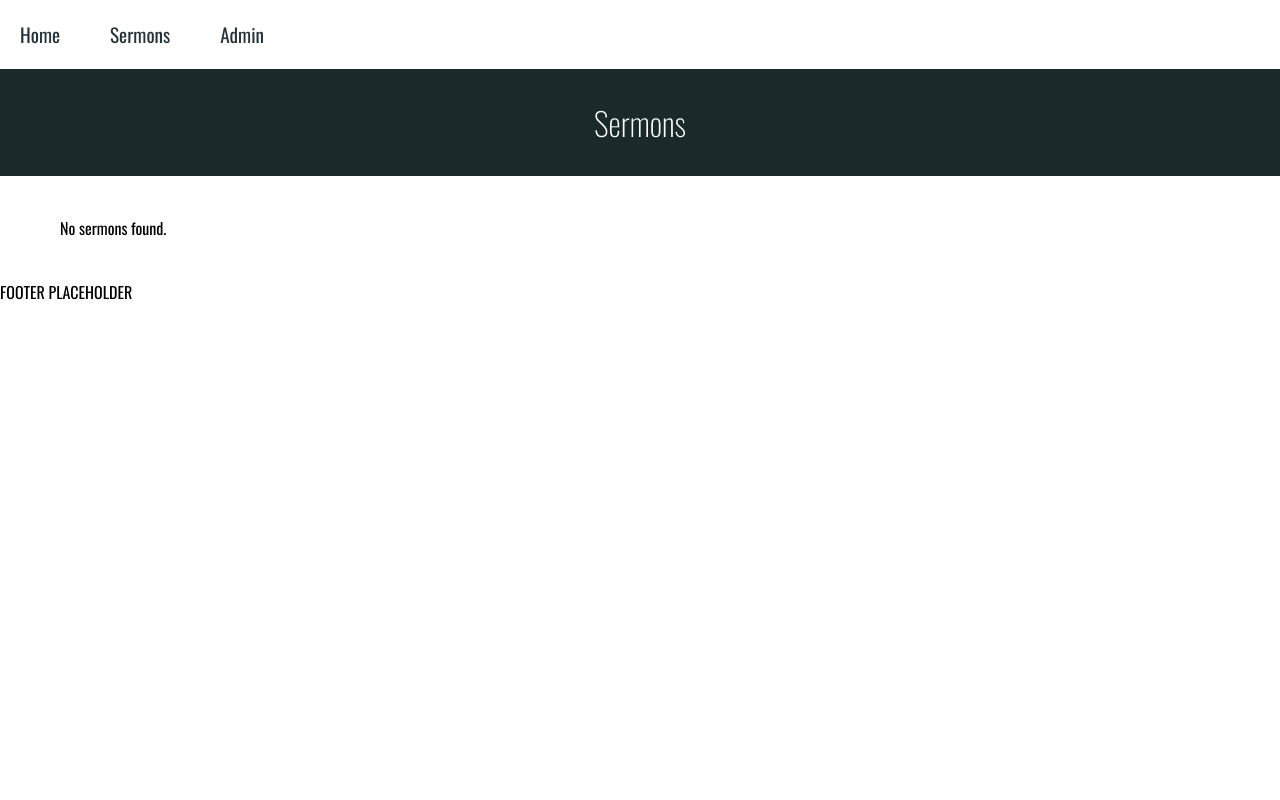
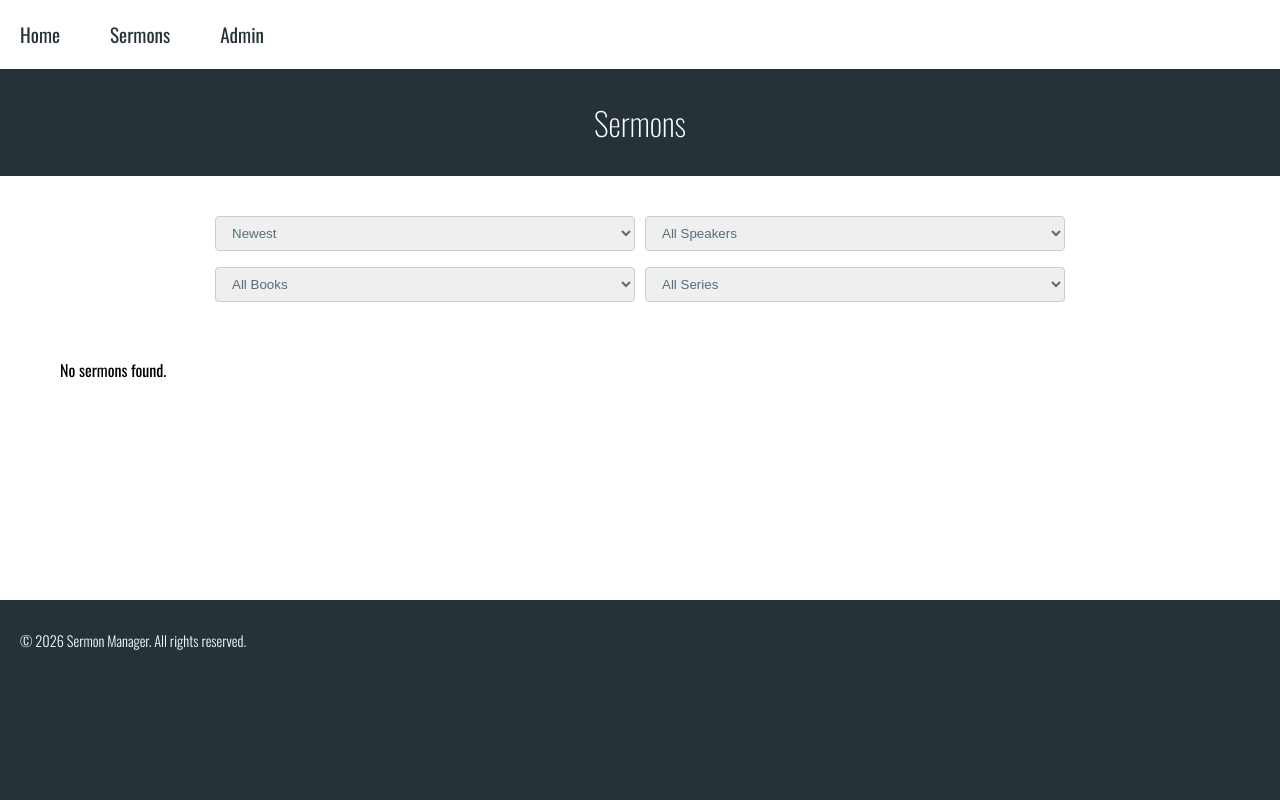
Before and after one commit to cqyao/SermonManager, a Flask app: page /sermons in a window 1280 px wide. Run offline with Flask 3, Linux system fonts and the light colour scheme; data that the repository does not hold is empty.

Commit message:
Added filters (including query parameters in backend). Added footer.

```diff
--- a/app.py
+++ b/app.py
@@ -20,10 +20,24 @@ def index():
 # All sermons
 @app.route("/sermons")
 def sermons():
-    response = supabase.table("sermons") \
-        .select("*, series:series_id(name, image_url)") \
-        .order("date", desc=True) \
-        .execute()
+    date_filter = request.args.get("date")
+    speaker_filter = request.args.get("speaker")
+    book_filter = request.args.get("book")
+
+    query = supabase.table("sermons") \
+        .select("*, series:series_id(name, image_url)")
+
+    # Apply speaker filter
+    if speaker_filter:
+        query = query.eq("speaker", speaker_filter)
+
+    # Apply book filter
+    if book_filter:
+        query = query.eq("book", book_filter)
+
+    # Apply date sort
+    response = query.order("date", desc=date_filter != "DATE_ASC").execute()
+
     sermons = response.data
     return render_template("sermons.html", sermons=sermons)
 
--- a/static/sermons.css
+++ b/static/sermons.css
@@ -1,3 +1,9 @@
+.filter__container {
+    max-width: 900px;
+    margin: 40px auto;
+    padding: 0 20px;
+}
+
 .sermons-container {
     max-width: 1200px;
     margin: 40px auto;
@@ -84,6 +90,6 @@
 
 @media (width > 430px) {
   .sermon-grid {
-    grid-template-columns: repeat(2, 1fr);
+    grid-template-columns: repeat(3, 1fr);
   }
 }
--- a/static/styles.css
+++ b/static/styles.css
@@ -4,8 +4,20 @@
     padding: 0;
 }
 
+html, body {
+  min-height: 100%;
+}
+
 body {
+  display: flex;
+  flex-direction: column;
+  min-height: 100vh;
+  margin: 0;
   font-family: var(--font-primary);
+}
+
+main {
+  flex: 1;
 }
 
 hr {
@@ -60,6 +72,11 @@ hr {
   color: var(--primary-color);
 }
 
+.small-text--normal {
+  font-size: 1.3rem;
+  font-weight: 300;
+}
+
 .tiny-text--normal {
   font-size: 0.9rem;
   font-weight: 300;
@@ -88,7 +105,7 @@ hr {
 
 
 .page-header {
-    background: #1a2a2a;
+    background: var(--primary-color);
     color: white;
     padding: clamp(10px, 30px, 60px) 20px;
     text-align: center;
@@ -110,8 +127,13 @@ hr {
     margin-bottom: 20px;
 }
 
+.form__row {
+  display: grid;
+  grid-template-columns: repeat(2, 1fr);
+}
+
 .form-group {
-    margin-bottom: 16px;
+    margin: 0 5px 16px 5px;
     display: flex;
     flex-direction: column;
     gap: 6px;
@@ -128,8 +150,8 @@ hr {
     padding: 8px 12px;
     border: 1px solid #ccc;
     border-radius: 4px;
-    font-size: 1rem;
     width: 100%;
+    color: var(--normal-text-color);
 }
 
 button[type="submit"] {
@@ -168,3 +190,11 @@ button[type="submit"] {
     background: #f5f5f5;
     font-weight: bold;
 }
+
+.footer {
+  background-color: var(--primary-color);
+  color: var(--white-color);
+  padding: 30px 20px;
+  width: 100%;
+  height: 200px;
+}
--- a/templates/base.html
+++ b/templates/base.html
@@ -1,5 +1,6 @@
 <!DOCTYPE html>
 <html lang="en">
+
 <head>
   <meta charset="UTF-8">
   <meta name="viewport" content="width=device-width, initial-scale=1.0">
@@ -9,6 +10,7 @@
   <link rel="stylesheet" href="https://cdnjs.cloudflare.com/ajax/libs/font-awesome/6.5.0/css/all.min.css">
   {% block styles %}{% endblock %}
 </head>
+
 <body>
   <div class="navigation-bar">
     <nav>
@@ -24,7 +26,10 @@
   </main>
 
   <footer>
-        <p>FOOTER PLACEHOLDER</p>
+    <div class="footer">
+      <p class="tiny-text--normal">&copy; 2026 Sermon Manager. All rights reserved.</p>
+    </div>
   </footer>
 </body>
+
 </html>
--- a/templates/sermons.html
+++ b/templates/sermons.html
@@ -9,10 +9,50 @@
   <h1 class="large-text--light">Sermons</h1>
 </div>
 
+<!-- Filter by date (newest/oldest) and speaker -->
+<div class="filter__container">
+  <form class="form__row" id="sermon-filter">
+    <div class="form-group">
+      <select id="date-filter" name="date">
+        <option value="">Newest</option>
+        <option value="DATE_ASC">Oldest</option>
+      </select>
+    </div>
+    <div class="form-group">
+      <select id="speaker-filter" name="speaker">
+        <option value="">All Speakers</option>
+        {% for s in sermons %}
+        <option value="{{ s['speaker'] }}">{{ s['speaker'] }}</option>
+        {% endfor %}
+      </select>
+    </div>
+  </form>
+  <form class="form__row" id="sermon-filter">
+    <div class="form-group">
+      <select id="book-filter" name="book">
+        <option value="">All Books</option>
+        {% for s in sermons %}
+        <option value="{{ s['book'] }}">{{ s['book'] }}</option>
+        {% endfor %}
+      </select>
+    </div>
+    <div class="form-group">
+      <select id="series-filter" name="series">
+        <option value="">All Series</option>
+        <!-- Options will be populated by JavaScript -->
+        {% for s in sermons %}
+        <option value="{{ s['series']['name'] }}">{{ s['series']['name'] }}</option>
+        {% endfor %}
+      </select>
+    </div>
+  </form>
+</div>
+
 <div class="sermons-container">
-  <div class="sermon-grid">
+  <div class="sermon-grid" id="sermon-grid">
     {% for sermon in sermons %}
-    <a href="/sermon/{{ sermon['id'] }}" class="card__link">
+    <a href="/sermon/{{ sermon['id'] }}" class="card__link" data-speaker="{{ sermon['speaker'] or '' }}"
+      data-date="{{ sermon['date'] }}" data-book="{{ sermon['book'] or ''}}">
       <div class="card">
         <div class="card__image">
           {% if sermon['image_url'] %}
@@ -60,4 +100,54 @@
     {% endfor %}
   </div>
 </div>
+
+<script>
+  const speakerFilter = document.getElementById('speaker-filter');
+  const dateFilter = document.getElementById('date-filter');
+  const bookFilter = document.getElementById('book-filter');
+  const sermonGrid = document.getElementById('sermon-grid');
+  const sermonCards = sermonGrid.querySelectorAll('.card__link');
+
+  function getQueryParams() {
+    const params = new URLSearchParams(window.location.search);
+    return params;
+  }
+
+  // Set filter values from query params on page load
+  function loadFiltersFromUrl() {
+    const params = getQueryParams();
+    const speaker = params.get('speaker');
+    const date = params.get('date');
+    const book = params.get('book');
+
+    if (speaker) speakerFilter.value = speaker;
+    if (date) dateFilter.value = date;
+    if (book) bookFilter.value = book;
+  }
+
+  function updateFilters() {
+    const params = new URLSearchParams();
+
+    if (speakerFilter.value) {
+      params.append('speaker', speakerFilter.value);
+    }
+    if (dateFilter.value) {
+      params.append('date', dateFilter.value);
+    }
+    if (bookFilter.value) {
+      params.append('book', bookFilter.value);
+    }
+
+    // Navigate to /sermons with new query parameters
+    const queryString = params.toString();
+    window.location.href = `/sermons${queryString ? '?' + queryString : ''}`;
+  }
+
+  speakerFilter.addEventListener('change', updateFilters);
+  dateFilter.addEventListener('change', updateFilters);
+  bookFilter.addEventListener('change', updateFilters);
+
+  // Load filters on page load
+  loadFiltersFromUrl();
+</script>
 {% endblock %}
```
Lines whose indentation alone changed are shown as unchanged.
